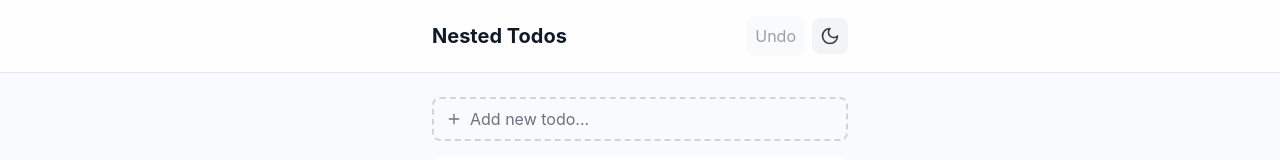
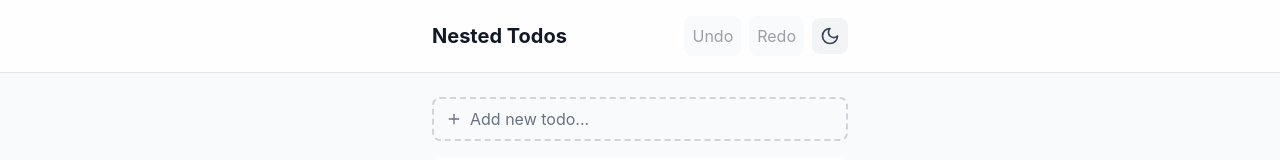
Before and after one commit to brownjasonlee/Taskception, a React (Vite) app: page / in a window 1280 px wide. Shown: the top 160 px of the page. Built offline with nearby package versions, Linux system fonts and the light colour scheme.

Commit message:
Feat: Re-integrated undo/redo buttons into header

```diff
--- a/src/App.tsx
+++ b/src/App.tsx
@@ -16,7 +16,9 @@ function App() {
     isAllChildrenCompleted,
     moveTodo,
     undo,
-    canUndo
+    redo,
+    canUndo,
+    canRedo
   } = useTodos();
 
   const handleAddChild = (title: string, parentId: string) => {
@@ -30,6 +32,8 @@ function App() {
         toggleTheme={toggleTheme}
         onUndo={undo}
         canUndo={canUndo}
+        onRedo={redo}
+        canRedo={canRedo}
       />
 
       <main className="max-w-md mx-auto px-4 py-6">
--- a/src/components/Header.tsx
+++ b/src/components/Header.tsx
@@ -6,9 +6,11 @@ interface HeaderProps {
   toggleTheme: () => void;
   onUndo: () => void;
   canUndo: boolean;
+  onRedo: () => void;
+  canRedo: boolean;
 }
 
-export const Header: React.FC<HeaderProps> = ({ isDark, toggleTheme, onUndo, canUndo }) => {
+export const Header: React.FC<HeaderProps> = ({ isDark, toggleTheme, onUndo, canUndo, onRedo, canRedo }) => {
   return (
     <header className="sticky top-0 z-10 bg-white/80 dark:bg-gray-900/80 backdrop-blur-md border-b border-gray-200 dark:border-gray-700">
       <div className="max-w-md mx-auto px-4 py-4 flex items-center justify-between">
@@ -26,6 +28,14 @@ export const Header: React.FC<HeaderProps> = ({ isDark, toggleTheme, onUndo, can
             Undo
           </button>
           <button
+            onClick={onRedo}
+            disabled={!canRedo}
+            className="p-2 rounded-lg bg-gray-100 hover:bg-gray-200 dark:bg-gray-800 dark:hover:bg-gray-700 text-gray-700 dark:text-gray-300 transition-colors duration-200 disabled:opacity-50 disabled:cursor-not-allowed"
+            aria-label="Redo last action"
+          >
+            Redo
+          </button>
+          <button
             onClick={toggleTheme}
             className="p-2 rounded-lg bg-gray-100 hover:bg-gray-200 dark:bg-gray-800 dark:hover:bg-gray-700 text-gray-700 dark:text-gray-300 transition-colors duration-200"
             aria-label="Toggle theme"
```
